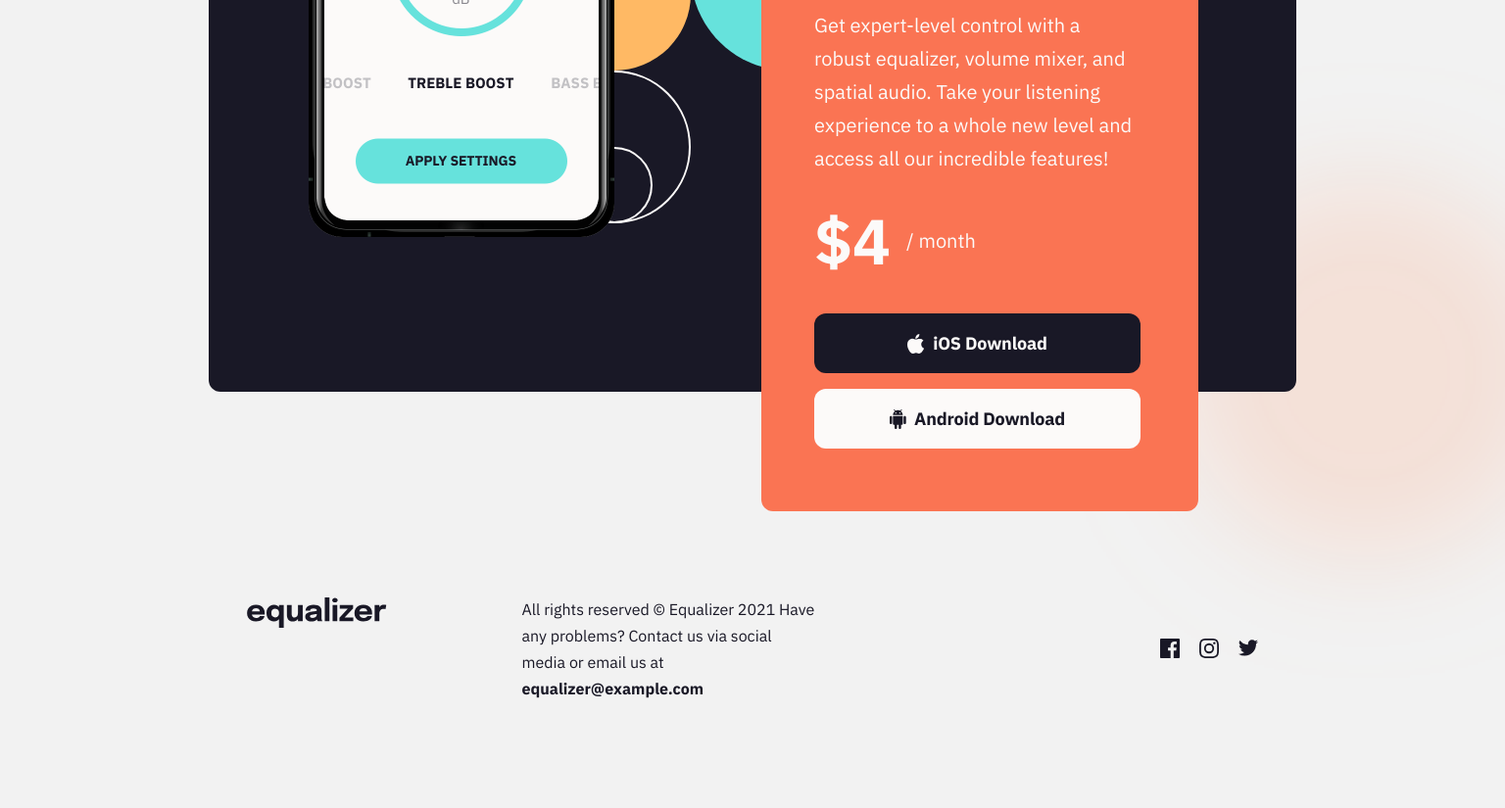
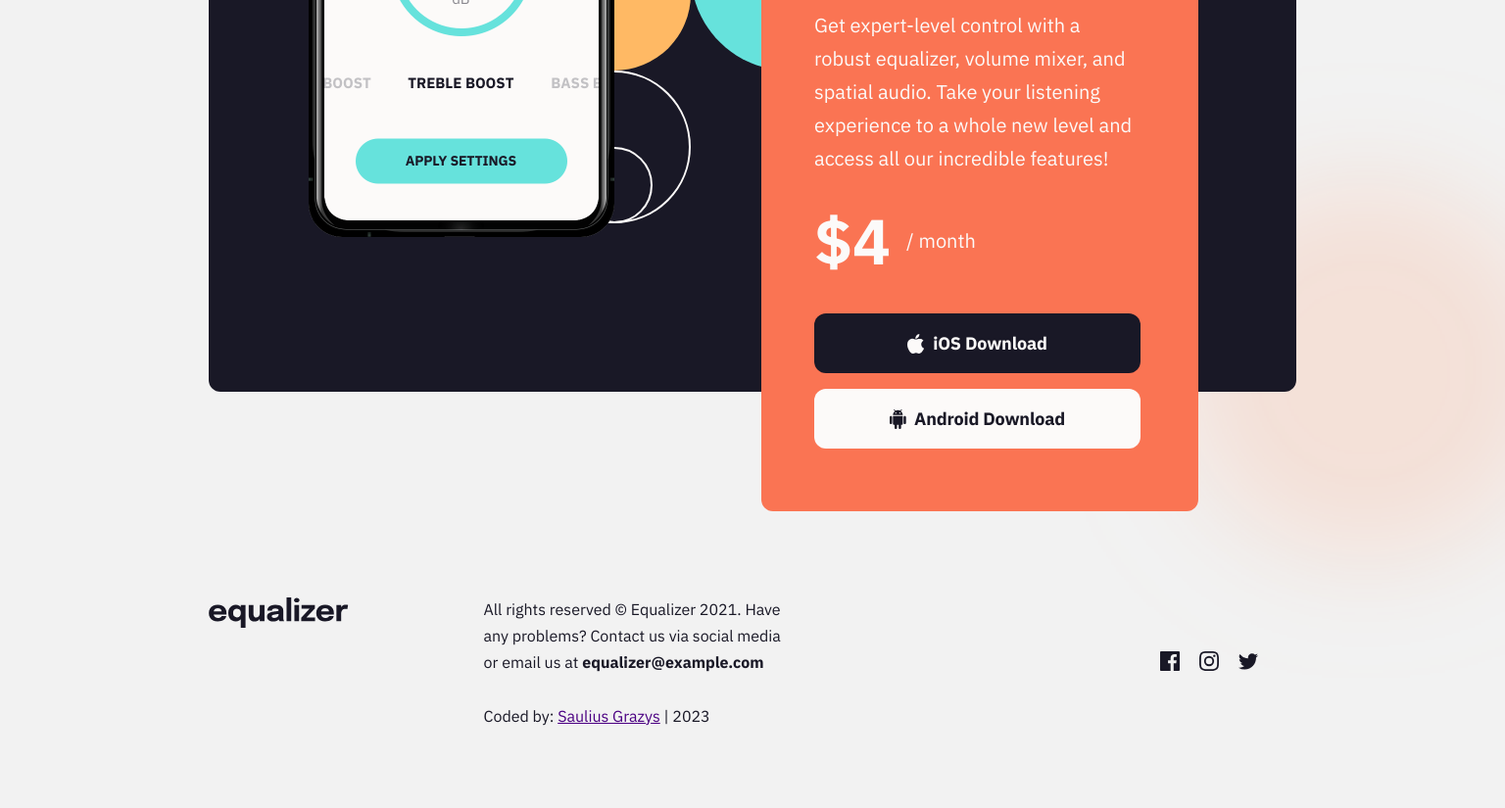
Before and after one commit to sgrazys/11_equalizer-landing-page, a website: page index.html in a window 1536 px wide. Shown: the part 988-1813 px from the top of the page at 98% size. Before the commit the page ends 1786 px from the top, so only its background shows below. Drawn offline with Linux system fonts and the light colour scheme.

Commit message:
minor updates

```diff
--- a/css/base/base.css
+++ b/css/base/base.css
@@ -28,6 +28,10 @@
 	text-decoration: none;
 }
 
+a[href='mailto:equalizer@example.com'] {
+	color: var(--color-dark);
+}
+
 @media (min-width: 48em) {
 	body {
 		background-image: url(/starter-code/assets/bg-main-tablet.png);
--- a/css/layout/footer.css
+++ b/css/layout/footer.css
@@ -7,3 +7,8 @@
 		padding-left: 3.9rem;
 	}
 }
+@media (min-width: 90em) {
+	.footer {
+		padding: 6.4rem 0 8rem;
+	}
+}
--- a/index.html
+++ b/index.html
@@ -56,9 +56,14 @@
 			<div class="disclaimer body-secondary-style">
 				<img class="footer-logo" src="/starter-code/assets/logo.svg" alt="Equalizer logo" />
 				<p class="footer-disclaimer">
-					All rights reserved © Equalizer 2021 Have any problems? Contact us via social media or email us at <strong>equalizer@example.com</strong>
+					All rights reserved © Equalizer 2021. Have any problems? Contact us via social media or email us at
+					<strong><a href="mailto:equalizer@example.com" target="_blank">equalizer@example.com</a></strong
+					><br />
+					<br />
+					Coded by: <a style="padding-top: 1rem; color: indigo; text-decoration: underline" href="https://www.linkedin.com/in/saulius-grazys/">Saulius Grazys</a> | 2023
 				</p>
 			</div>
+
 			<div class="social-icons">
 				<a href="https://www.facebook.com/" class="icon" target="_blank">
 					<img class="fb-icon" src="/starter-code/assets/icon-facebook.svg" alt="Facebook icon" />
```
